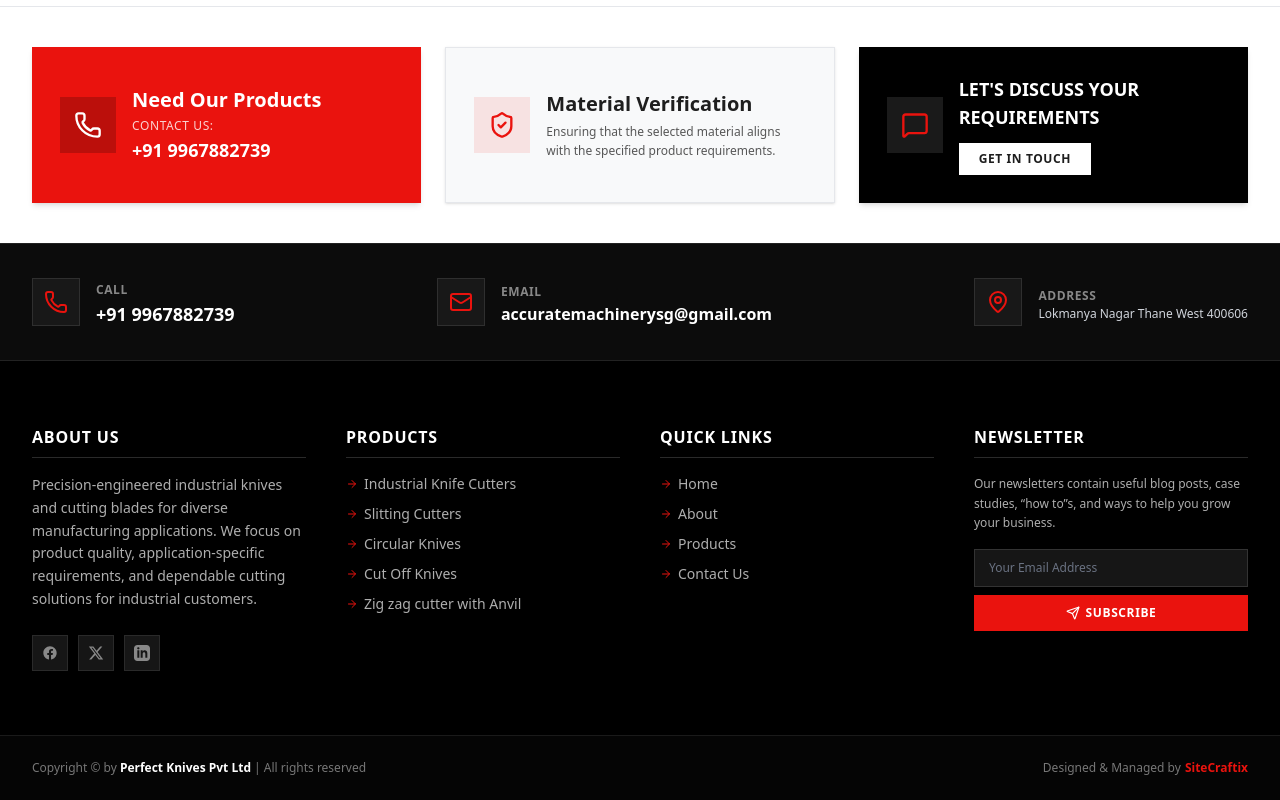
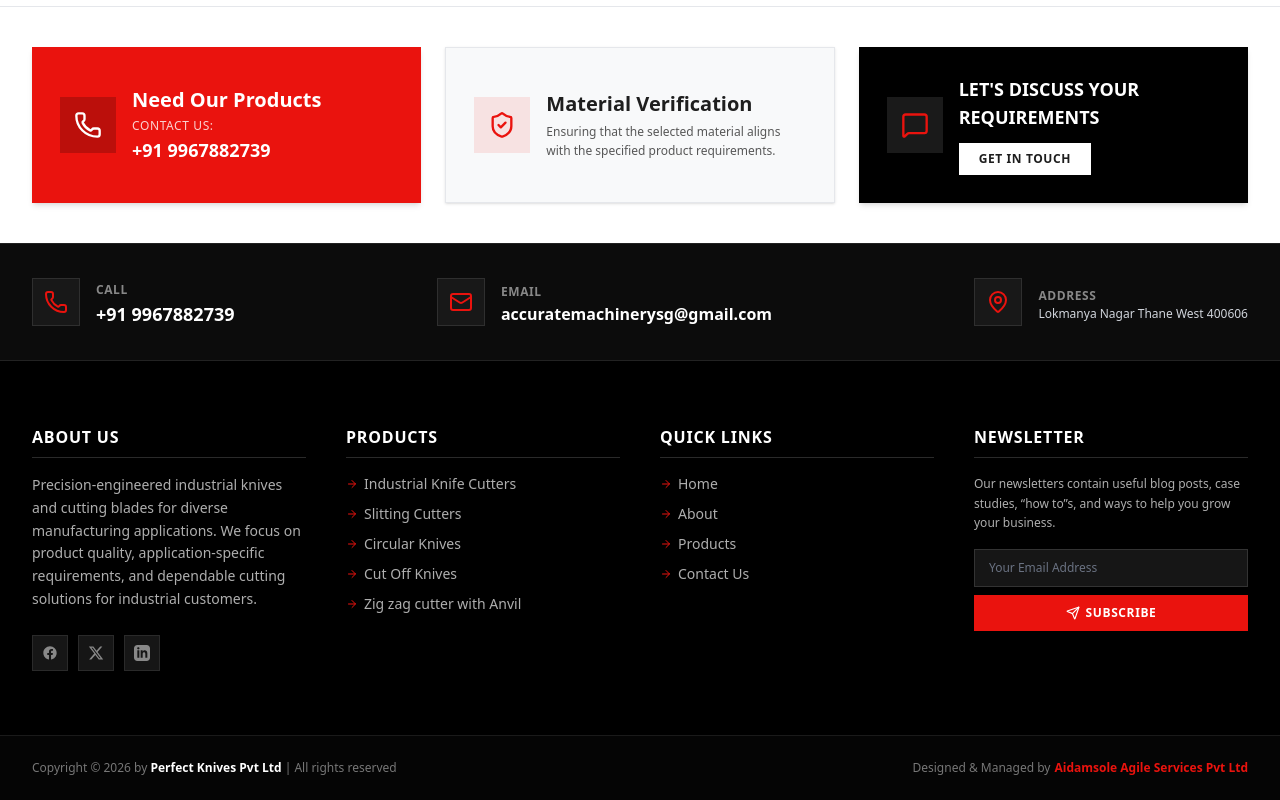
Before and after one commit to vrushabh-digraje/Perfect-Knives, a Next.js app: page / in a window 1280 px wide. Shown: the part 5676-6476 px from the top of the page. Built offline with nearby package versions, Linux system fonts and the light colour scheme.

Commit message:
Update footer copyright to 2026 and agency credit to Aidamsole Agile Services Pvt Ltd

```diff
--- a/components/Footer.tsx
+++ b/components/Footer.tsx
@@ -214,18 +214,13 @@ export default function Footer() {
       <div className="border-t border-[#1a1a1a] bg-[#050505] py-6 text-xs text-[#777777]">
         <div className="max-w-7xl mx-auto px-4 sm:px-8 flex flex-col sm:flex-row items-center justify-between gap-3 text-center sm:text-left">
           <p>
-            Copyright &copy; by <strong className="text-white font-semibold">Perfect Knives Pvt Ltd</strong> | All rights reserved
+            Copyright &copy; 2026 by <strong className="text-white font-semibold">Perfect Knives Pvt Ltd</strong> | All rights reserved
           </p>
           <p className="flex items-center gap-1">
             Designed &amp; Managed by{" "}
-            <a
-              href="https://sitecraftix.com/"
-              target="_blank"
-              rel="noreferrer"
-              className="text-[#ea130e] hover:underline font-bold"
-            >
-              SiteCraftix
-            </a>
+            <span className="text-[#ea130e] font-bold">
+              Aidamsole Agile Services Pvt Ltd
+            </span>
           </p>
         </div>
       </div>
--- a/components/QuickContactDrawer.tsx
+++ b/components/QuickContactDrawer.tsx
@@ -168,7 +168,7 @@ export default function QuickContactDrawer({ isOpen, onClose }: QuickContactDraw
 
         {/* Footer */}
         <div className="pt-4 border-t border-[#222222] text-center text-xs text-[#666666]">
-          <span>&copy; SiteCraftix</span>
+          <span>&copy; 2026 Perfect Knives Pvt Ltd</span>
         </div>
       </div>
     </div>
```
